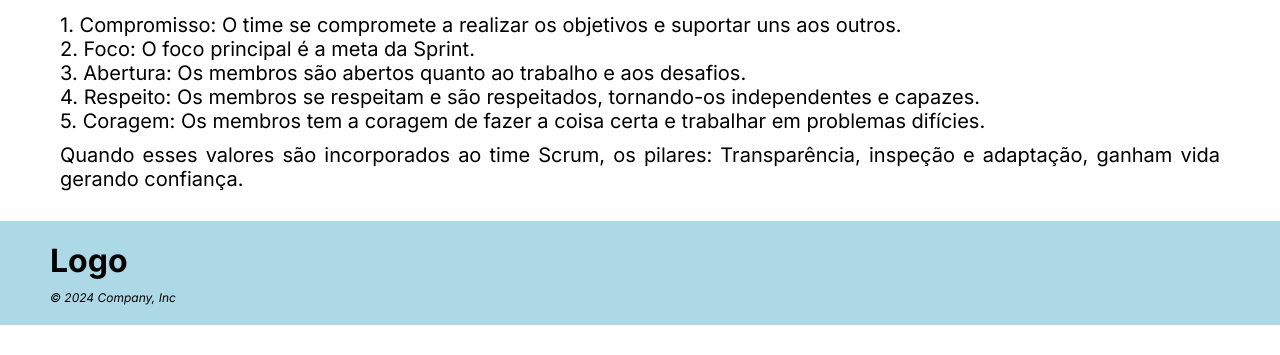
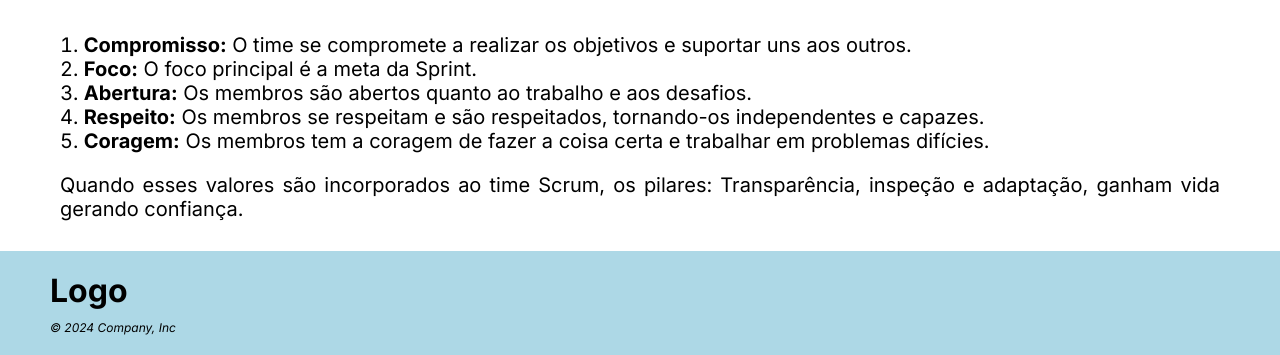
Before and after one commit to davihelisson/FATEC-API-Under_Devs, a plain HTML site: page src/Scrum.html in a window 1280 px wide. Shown: the part 653-1008 px from the top of the page. Before the commit the page ends 978 px from the top, so only its background shows below. Drawn offline with Linux system fonts and the light colour scheme.

Commit message:
👌 style: indentação e redundância
1. Modificação de conteúdo - Módulo de Scrum
2. Header 1 nível acima para aparição da box shadow
3. ol e ul style dentro da box

```diff
--- a/src/Scrum.html
+++ b/src/Scrum.html
@@ -42,13 +42,13 @@
             </p>
 
             <h1>O sucesso do Scrum depende da vivência de cinco valores: </h1>
-            <p>
-                1. Compromisso: O time se compromete a realizar os objetivos e suportar uns aos outros. <br>
-                2. Foco: O foco principal é a meta da Sprint. <br>
-                3. Abertura: Os membros são abertos quanto ao trabalho e aos desafios. <br>
-                4. Respeito: Os membros se respeitam e são respeitados, tornando-os independentes e capazes. <br>
-                5. Coragem: Os membros tem a coragem de fazer a coisa certa e trabalhar em problemas difícies.
-            </p>
+            <ol>
+                <li><b>Compromisso:</b> O time se compromete a realizar os objetivos e suportar uns aos outros.</li>
+                <li><b>Foco:</b> O foco principal é a meta da Sprint.</li>
+                <li><b>Abertura:</b> Os membros são abertos quanto ao trabalho e aos desafios.</li>
+                <li><b>Respeito:</b> Os membros se respeitam e são respeitados, tornando-os independentes e capazes.</li>
+                <li><b>Coragem:</b> Os membros tem a coragem de fazer a coisa certa e trabalhar em problemas difícies.</li>
+            </ol>
             <p>
                 Quando esses valores são incorporados ao time Scrum, os pilares: Transparência, inspeção e adaptação, ganham vida gerando confiança.
             </p>
--- a/src/style.css
+++ b/src/style.css
@@ -19,6 +19,7 @@ header {
     background-color: rgb(3, 81, 81);
     color: white;
     box-shadow: 0px 0px 20px rgba(0, 0, 0, 0.5);
+    z-index: 1;
 }
 
 .logo{
@@ -138,8 +139,10 @@ footer p {
     text-align: justify;
     font-size: 20px;
 }
-.list ul{
+
+ul, ol{
     text-align: justify;
-    padding: 20px 0px 20px 0px;
+    padding: 20px 0px;
     font-size: 20px;
+    list-style-position: inside;
 }
```
Also changed, not shown: src/ScrumMaster.html (+0 -1 lines).
